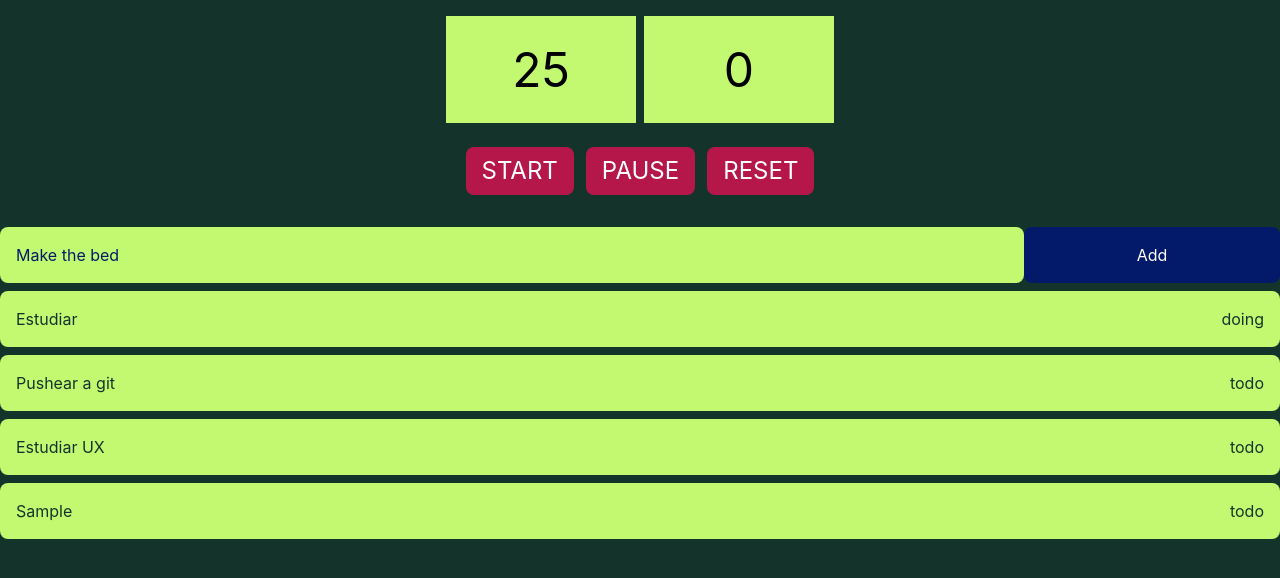
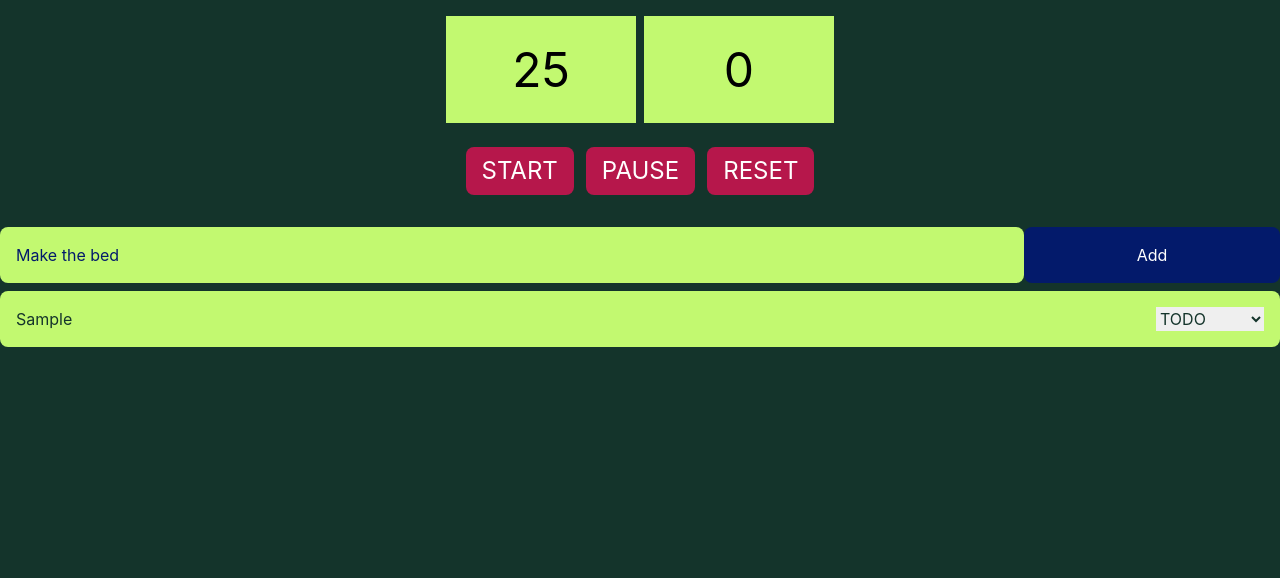
Before and after one commit to agustinrobledo/fardev-pomodoro, a React (Vite) app: page / in a window 1280 px wide. Both pictures are taken after typing "Sample" into the empty fields and a click on the button "Add". Shown: the top 578 px of the page. Built offline with nearby package versions, Linux system fonts and the light colour scheme.

Commit message:
pomodoroContainer and some handlers

```diff
--- a/src/App.tsx
+++ b/src/App.tsx
@@ -1,3 +1,4 @@
+import PomodoroContainer from "./components/PomodoroContainer";
 import Tasks from "./components/Tasks";
 import Timer from "./components/Timer";
 
@@ -5,7 +6,7 @@ function App() {
   return (
     <div>
       <Timer />
-      <Tasks />
+      <PomodoroContainer />
     </div>
   );
 }
--- a/src/components/NewTask.tsx
+++ b/src/components/NewTask.tsx
@@ -1,10 +1,10 @@
 import { useState } from "react";
 
-interface propTask {
+interface propsTask {
   addTask: (t: string) => void;
 }
 
-const NewTask = ({ addTask }: propTask) => {
+const NewTask = ({ addTask }: propsTask) => {
   const [task, setTask] = useState("");
 
   const handleSubmit = (t: string) => {
--- /dev/null
+++ b/src/components/PomodoroContainer.tsx
@@ -0,0 +1,23 @@
+import { useEffect, useState } from "react";
+import Tasks from "./Tasks";
+
+interface typeTask {
+  id: number;
+  name: string;
+  status: "complete" | "todo" | "doing";
+}
+
+const PomodoroContainer = () => {
+  const [tasks, setTasks] = useState<typeTask[]>(() => {
+    const storedTasks = localStorage.getItem("tasks");
+    return storedTasks ? JSON.parse(storedTasks) : [];
+  });
+  useEffect(() => {}, []);
+  return (
+    <div>
+      <Tasks tasks={tasks} onChange={setTasks} />
+    </div>
+  );
+};
+
+export default PomodoroContainer;
--- /dev/null
+++ b/src/components/Task.tsx
@@ -0,0 +1,42 @@
+import React, { useState } from "react";
+import { ITask } from "../types/tasks";
+
+interface propsTask {
+  task: {
+    id: number;
+    name: string;
+    status: "complete" | "todo" | "doing";
+  };
+  onChange: (t: ITask) => void;
+}
+
+const Task = ({ task, onChange }: propsTask) => {
+  const [statusOptions, setStatusOptions] = useState([
+    { id: 1, label: "COMPLETE", value: "complete" },
+    { id: 2, label: "TODO", value: "todo" },
+    { id: 3, label: "DOING", value: "doing" },
+  ]);
+  const [state, setState] = useState<ITask>(task);
+
+  const handleChange = (e: React.ChangeEvent<HTMLSelectElement>) => {
+    onChange({
+      ...task,
+      status: e.target.value,
+    });
+  };
+
+  return (
+    <div className="flex justify-between bg-light-green p-4 rounded-lg text-dark-green">
+      <span>{task.name}</span>
+      <select name="status" value={task.status} onChange={handleChange}>
+        {statusOptions.map((option) => (
+          <option value={option.value} key={option.id}>
+            {option.label}
+          </option>
+        ))}
+      </select>
+    </div>
+  );
+};
+
+export default Task;
--- a/src/components/Tasks.tsx
+++ b/src/components/Tasks.tsx
@@ -1,52 +1,46 @@
-import { useState } from "react";
 import NewTask from "./NewTask";
+import { ITask } from "../types/tasks";
+import { useEffect } from "react";
+import Task from "./Task";
 
-interface typeTask {
-  id: number;
-  name: string;
-  status: "complete" | "todo" | "doing";
+interface propsTasks {
+  tasks: ITask[];
+  onChange: (tasks: ITask[]) => void;
 }
 
-const Tasks = () => {
-  const [tasks, setTasks] = useState<typeTask[]>(tasksExample);
+const Tasks = ({ tasks, onChange }: propsTasks) => {
+  const addTask = (task: string) => {
+    onChange([...tasks, { id: tasks.length, name: task, status: "todo" }]);
+  };
 
-  const addTask = (task: string) => {
-    setTasks([...tasks, { id: tasks.length, name: task, status: "todo" }]);
+  const updateTask = (task: ITask) => {
+    const editedTasks = tasks.map((t) => {
+      if (t.id === task.id) {
+        return {
+          ...t,
+          task,
+        };
+      } else {
+        return t;
+      }
+    });
+    onChange(editedTasks);
   };
+
+  useEffect(() => {
+    localStorage.setItem("tasks", JSON.stringify(tasks));
+  }, [tasks]);
 
   return (
     <div className="flex flex-col gap-2 mt-4">
       <NewTask addTask={addTask} />
-      {tasks.length &&
-        tasks.map((t) => (
-          <div
-            key={t.id}
-            className="flex justify-between bg-light-green p-4 rounded-lg text-dark-green"
-          >
-            <span>{t.name}</span>
-            <span>{t.status}</span>
-          </div>
-        ))}
+      {tasks.length ? (
+        tasks.map((t) => <Task key={t.id} task={t} onChange={updateTask} />)
+      ) : (
+        <div>No hay tareas pendientes </div>
+      )}
     </div>
   );
 };
 
 export default Tasks;
-
-const tasksExample: typeTask[] = [
-  {
-    id: 1,
-    name: "Estudiar",
-    status: "doing",
-  },
-  {
-    id: 2,
-    name: "Pushear a git",
-    status: "todo",
-  },
-  {
-    id: 3,
-    name: "Estudiar UX",
-    status: "todo",
-  },
-];
--- /dev/null
+++ b/src/types/tasks.ts
@@ -0,0 +1,5 @@
+export interface ITask {
+  id: number;
+  name: string;
+  status: "complete" | "todo" | "doing";
+}
```
